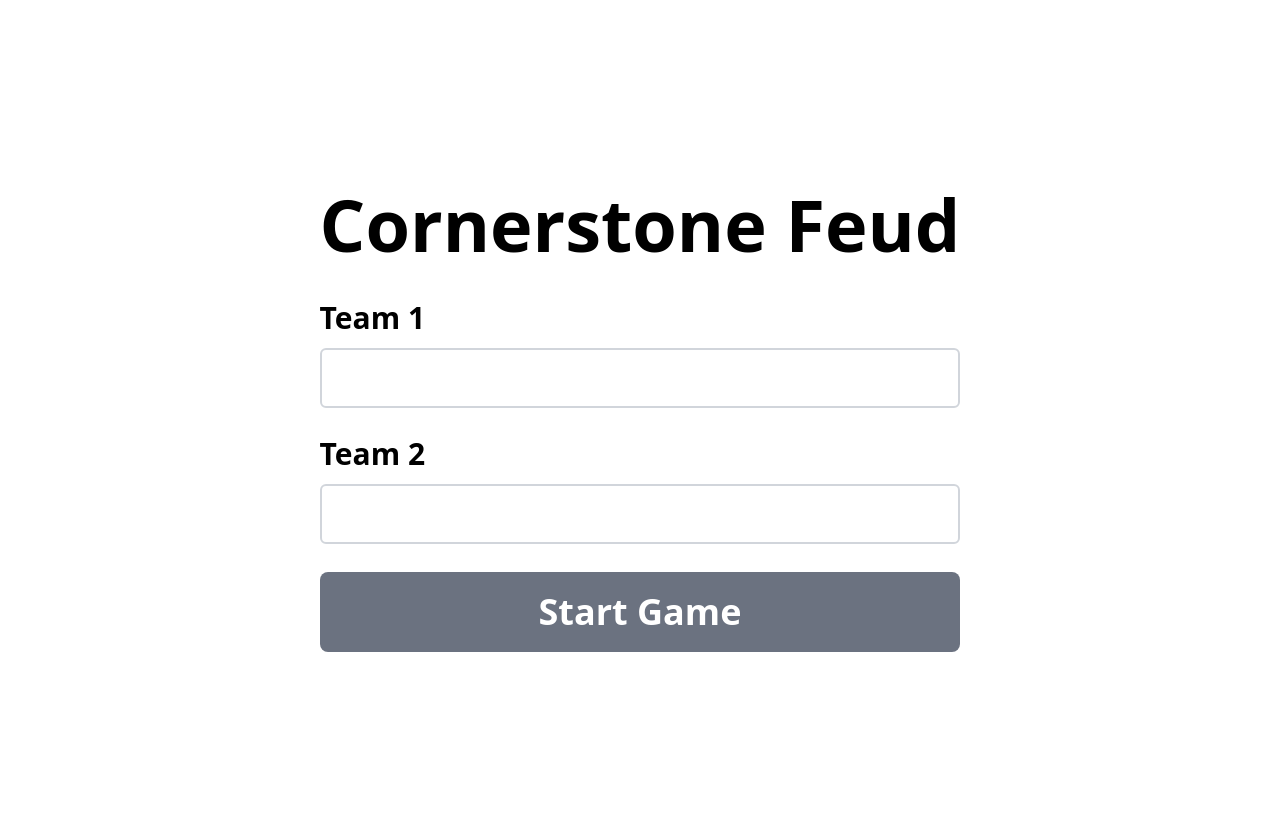
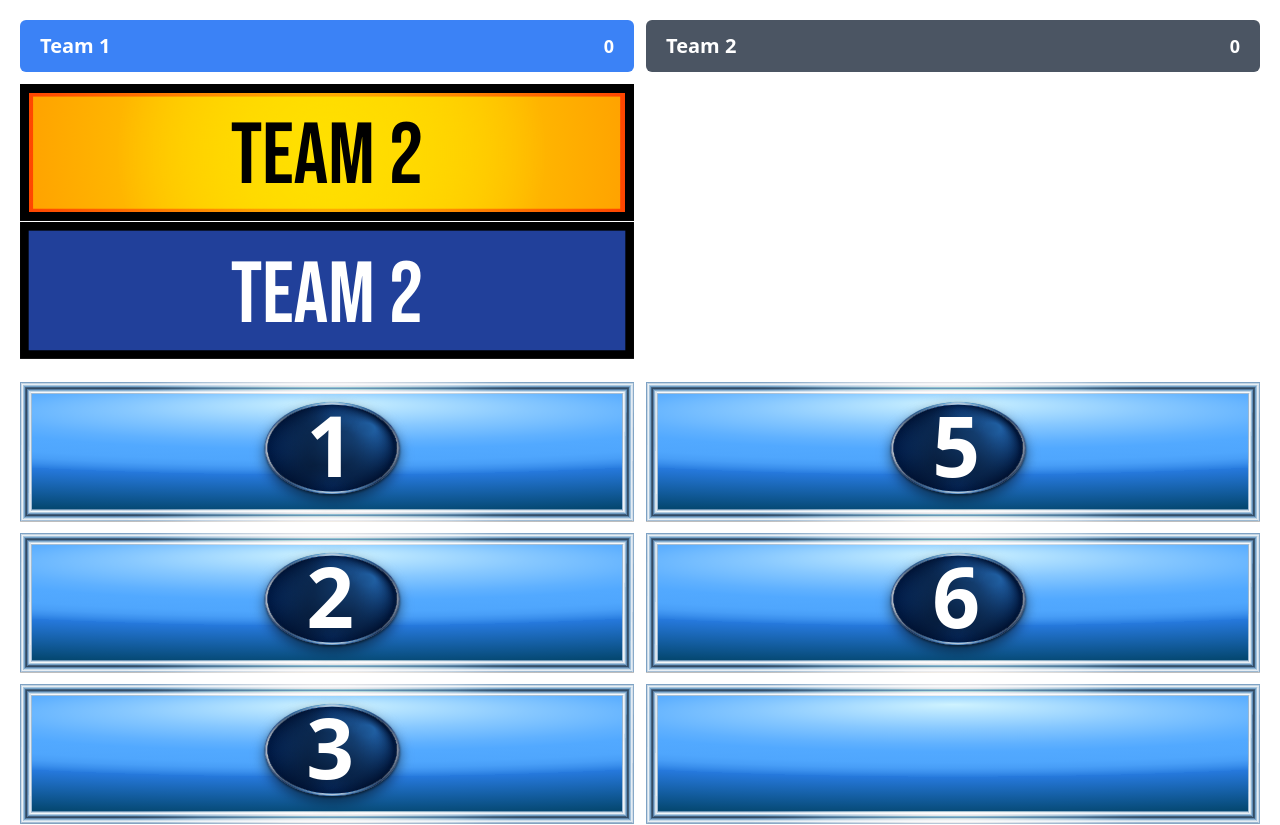
Before and after one commit to trentonhicks/cwo-family-feud, a Vue app in the folder client/: page / in a window 1280 px wide. Shown: the top 825 px of the page. Built offline with nearby package versions, Linux system fonts and the light colour scheme.

Commit message:
Added team score component.

```diff
--- a/client/index.html
+++ b/client/index.html
@@ -3,7 +3,7 @@
   <head>
     <meta charset="UTF-8" />
     <meta name="viewport" content="width=device-width, initial-scale=1.0" />
-    <title>Vite + Vue + TS</title>
+    <title>Cornerstone Feud</title>
   </head>
   <body>
     <div id="app"></div>
--- a/client/src/App.vue
+++ b/client/src/App.vue
@@ -1,6 +1,5 @@
 <script setup lang="ts">
 import FamilyFeud from './components/FamilyFeud.vue';
-
 </script>
 
 <template>
--- a/client/src/components/FamilyFeud.vue
+++ b/client/src/components/FamilyFeud.vue
@@ -16,7 +16,7 @@ const teamStrikes = reactive([0, 0]);
 const activeTeamIndex = ref(0);
 const activeQuestionIndex = ref(0);
 const showStrikes = ref(false);
-const gameStarted = ref(false);
+const gameStarted = ref(true);
 const applauseActive = ref(false);
 const gameEnded = ref(false);
 const gameWinner = ref<number | null>(null);
--- /dev/null
+++ b/client/src/components/TeamScore.vue
@@ -0,0 +1,110 @@
+<template>
+    <div>
+        <svg xmlns="http://www.w3.org/2000/svg" xmlns:xlink="http://www.w3.org/1999/xlink" viewBox="0 0 709.36 158.93">
+            <defs>
+                <radialGradient id="radial-gradient-team-active" cx="354.68" cy="79.05" fx="354.68" fy="79.05" r="538.76" gradientUnits="userSpaceOnUse">
+                <stop offset="0" stop-color="#ffe100"/>
+                <stop offset="1" stop-color="#ff8000"/>
+                </radialGradient>
+                <radialGradient id="radial-gradient-team-active-2" cx="-2513.55" cy="2534.94" fx="-2513.55" fy="2534.94" r="476.31" gradientTransform="translate(1666.93 -1188.15) scale(.52 .5)" gradientUnits="userSpaceOnUse">
+                <stop offset="0" stop-color="#fff700" stop-opacity="0"/>
+                <stop offset="1" stop-color="#ff8000"/>
+                </radialGradient>
+            </defs>
+            <g class="cls-7">
+                <g id="Layer_2" data-name="Layer 2">
+                <g id="Layer_1-2" data-name="Layer 1">
+                    <rect class="cls-2" x="5" y="5" width="699.36" height="148.1"/>
+                    <rect class="cls-1" x="5" y="5" width="699.36" height="148.1"/>
+                    <rect class="cls-3" x="10.12" y="9.55" width="688.29" height="139.55"/>
+                    <g>
+                    <g>
+                        <text class="cls-4 font-bebas text-uppercase" x="50%" y="50%" alignment-baseline="middle" text-anchor="middle">Team 2</text>
+                    </g>
+                    </g>
+                </g>
+                </g>
+            </g>
+        </svg>
+        <svg xmlns="http://www.w3.org/2000/svg" xmlns:xlink="http://www.w3.org/1999/xlink" viewBox="0 0 709.01 170.93">
+            <g class="team-inactive-class-5">
+                <g id="Layer_2" data-name="Layer 2">
+                <g id="Layer_1-2" data-name="Layer 1">
+                    <rect class="team-inactive-class-1" x="5" y="5" width="699.01" height="148.1"/>
+                    <g>
+                    <text class="team-inactive-class-3 font-bebas" x="50%" y="47%" alignment-baseline="middle" text-anchor="middle">Team 2</text>
+                    </g>
+                </g>
+                </g>
+            </g>
+        </svg>
+    </div>
+</template>
+
+<style scoped>
+      .cls-1 {
+        fill: url(#radial-gradient-team-active);
+      }
+
+      .cls-1, .cls-2, .cls-3 {
+        stroke: #000;
+        stroke-miterlimit: 10;
+        stroke-width: 10px;
+      }
+
+      .cls-4 {
+        @apply font-bebas;
+        font-size: 100px;
+      }
+
+      .cls-2 {
+        fill: #21409a;
+      }
+
+      .cls-5 {
+        letter-spacing: .02em;
+      }
+
+      .cls-3 {
+        fill: url(#radial-gradient-team-active-2);
+        mix-blend-mode: overlay;
+      }
+
+      .cls-6 {
+        letter-spacing: .02em;
+      }
+
+      .cls-7 {
+        isolation: isolate;
+      }
+
+      .team-inactive-class-1 {
+        fill: #21409a;
+        stroke: #000;
+        stroke-miterlimit: 10;
+        stroke-width: 10px;
+      }
+
+      .team-inactive-class-2 {
+        letter-spacing: .02em;
+      }
+
+      .team-inactive-class-3 {
+        fill: #fff;
+        font-family: Bebas, Bebas;
+        font-size: 100px;
+      }
+
+      .team-inactive-class-4 {
+        letter-spacing: .02em;
+      }
+
+      .team-inactive-class-5 {
+        isolation: isolate;
+      }
+
+      .team-inactive-class-6 {
+        mix-blend-mode: multiply;
+        opacity: .75;
+      }
+    </style>
--- a/client/src/components/Teams.vue
+++ b/client/src/components/Teams.vue
@@ -1,5 +1,6 @@
 <script setup lang="ts">
 import Team from '../types/Team';
+import TeamScore from './TeamScore.vue';
 
 defineProps<{ teams: Team[], activeTeamIndex: number }>();
 const emit = defineEmits<{ selected: [teamIndex: number] }>();
@@ -19,5 +20,6 @@ const emit = defineEmits<{ selected: [teamIndex: number] }>();
         <h2 class="text-xl font-bold">{{ team.name }}</h2>
         <p class="text-lg font-semibold">{{ team.score }}</p>
       </button>
+      <TeamScore />
     </div>
 </template>
--- a/client/src/data/teamsData.ts
+++ b/client/src/data/teamsData.ts
@@ -2,11 +2,11 @@ import Team from "../types/Team";
 
 export default new Array<Team>(
     {
-        name: '',
+        name: 'Team 1',
         score: 0,
     },
     {
-        name: '',
+        name: 'Team 2',
         score: 0,
     },
 )
--- a/client/src/style.css
+++ b/client/src/style.css
@@ -1,3 +1,13 @@
 @tailwind base;
 @tailwind components;
 @tailwind utilities;
+
+@font-face {
+    font-family: "FamilyFeud";
+    src: url("./assets/fonts/clarenbd.ttf");
+}
+
+@font-face {
+    font-family: "Bebas";
+    src: url("./assets/fonts/bebas.ttf");
+}
--- a/client/tailwind.config.js
+++ b/client/tailwind.config.js
@@ -5,7 +5,12 @@ export default {
     "./src/**/*.{vue,js,ts,jsx,tsx}",
   ],
   theme: {
-    extend: {},
+    extend: {
+      fontFamily: {
+        feud: 'FamilyFeud',
+        bebas: 'Bebas',
+      }
+    },
   },
   plugins: [],
 }
```
Also changed, not shown: client/src/assets/fonts/bebas.ttf (added), client/src/assets/images/TeamInactive.svg.
